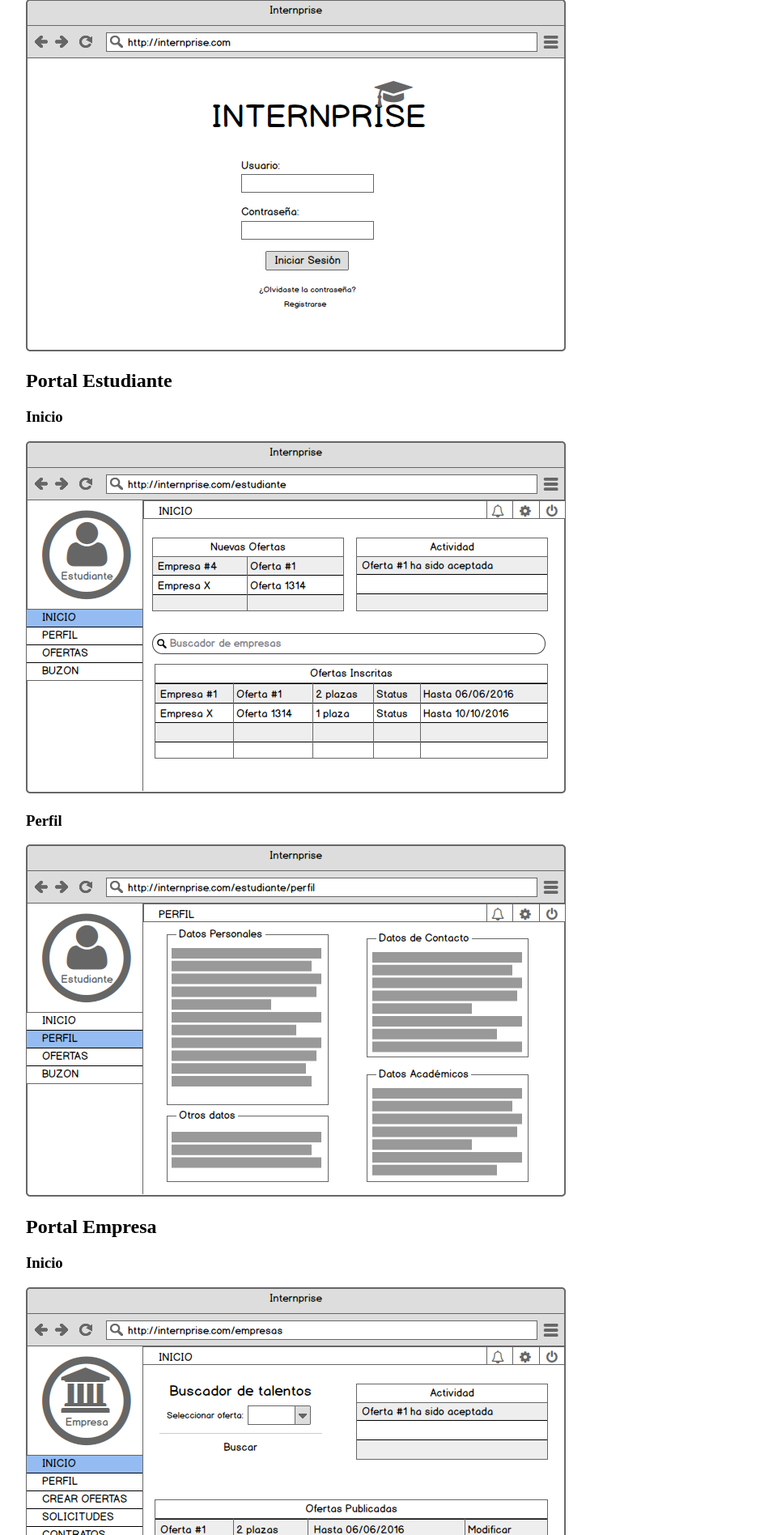
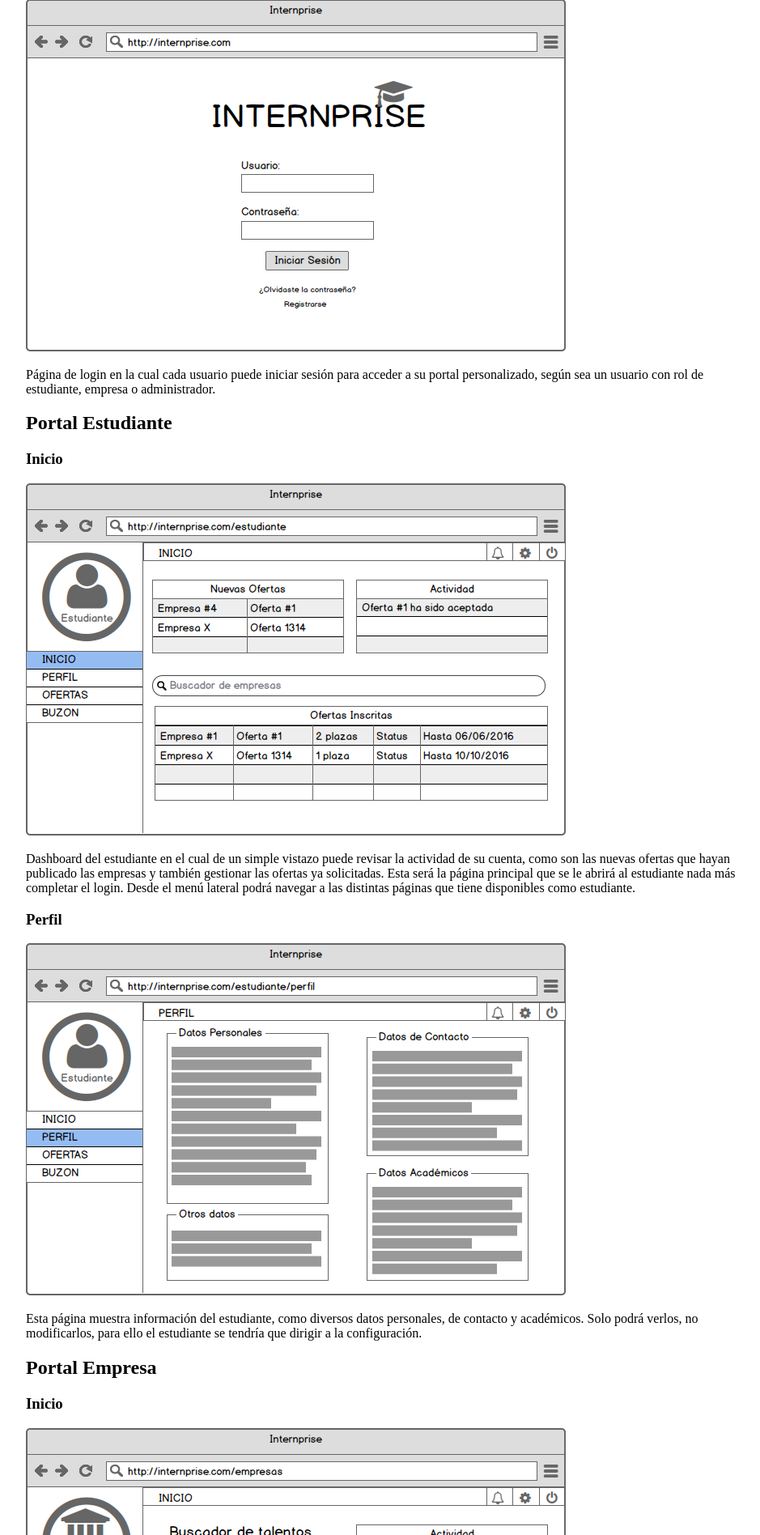
Before and after one commit to franloza/internprise, a PHP site: page /bocetos.html in a window 1280 px wide. Shown: the part 387-2283 px from the top of the page at 81% size, without its empty margins (168-1107 px from the left). Run offline with PHP 8.4, Linux system fonts and the light colour scheme.

Commit message:
Añadidas descripciones a los bocetos

```diff
--- a/pr1/bocetos.html
+++ b/pr1/bocetos.html
@@ -32,27 +32,74 @@
        <h2>Página principal</h2>
         <h3>Login</h3>
          <img src="img/login.png">
+         <p>Página de login en la cual cada usuario puede iniciar sesión para
+           acceder a su portal personalizado, según sea un usuario con rol de estudiante,
+           empresa o administrador.
+         </p>
        <h2>Portal Estudiante</h2>
         <h3>Inicio</h3>
          <img src="img/estudiante-inicio.png">
+         <p>Dashboard del estudiante en el cual de un simple vistazo puede revisar
+           la actividad de su cuenta, como son las nuevas ofertas que hayan publicado
+           las empresas y también gestionar las ofertas ya solicitadas.
+           Esta será la página principal que se le abrirá al estudiante nada más completar el login.
+           Desde el menú lateral podrá navegar a las distintas páginas que tiene
+           disponibles como estudiante.
+         </p>
         <h3>Perfil</h3>
         <img src="img/estudiante-perfil.png">
+        <p>Esta página muestra información del estudiante, como diversos datos
+          personales, de contacto y académicos. Solo podrá verlos, no modificarlos,
+          para ello el estudiante se tendría que dirigir a la configuración.
+        </p>
        <h2>Portal Empresa</h2>
         <h3>Inicio</h3>
          <img src="img/empresa-inicio.png">
+         <p>Dashboard de la empresa, muestra información del estado de las ofertas
+           publicadas y un buscador de talentos, que devuelve los estudiantes que
+            mejor se adapten a los requerimientos de las prácticas.
+         </p>
         <h3>Ver Contratos en vigor</h3>
          <img src="img/empresa-contratos.png">
+         <p>Desde aquí la empresa podrá revisar todos los contratos que está actualmente
+           vigentes, pulsando en cada uno para ver más información sobre el contrato
+           y el estudiante que ocupa dicho contrato.
+         </p>
         <h3>Buzón</h3>
          <img src="img/empresa-buzon.png">
+         <p>El panel buzón permite a la empresa comunicarse con el administrador
+           de la plataforma con el objetivo de solventar dudas respecto al uso
+           de Interprise y también para proponer nuevas funcionalidades,
+           arreglo de erratas y mejoras en general.
+         </p>
        <h2>Portal Administrador</h2>
         <h3>Inicio</h3>
          <img src="img/admin-inicio.png">
+         <p>Dashboard del administrador en el que dispondrá de un buscador de
+           empresas y estudiantes, para poder acceder a sus perfiles y gestionar
+            sus cuentas de usuario en la plataforma. También muestra información
+            de actividad sobre las nuevas ofertas que se publican, el estado de
+             todos los contratos en activo y la moderación de demandas y buzón.
+         </p>
         <h3>Administrar Ofertas</h3>
          <img src="img/admin-ofertas.png">
+         <p>El panel de ofertas para el administrador muestra una lista con
+           todas las que hay disponibles en ese momento. Pudiendo filtrar por
+            titulación.
+         </p>
         <h3>Administrar Ofertas (Diálogo modal)</h3>
          <img src="img/admin-ofertas-modal.png">
+         <p>Al pinchar en ellas se abrirá un dialogo modal, desde
+         el que podrá ver más información sobre la oferta y añadir comentarios.
+         </p>
+
         <h3>Ver Contratos en vigor</h3>
          <img src="img/admin-contratos.png">
+         <p>El administrador podrá ver todos los contratos activos y realizar
+           cualquier modificación sobre los datos de cada uno pudiendo filtrarlos
+            por titulación y mes del contrato.
+         </p>
+
     </div>
     <!-- END DIV CONTENT -->
 
```
Also changed, not shown: pr1/styles.css (line endings or trailing spaces).
